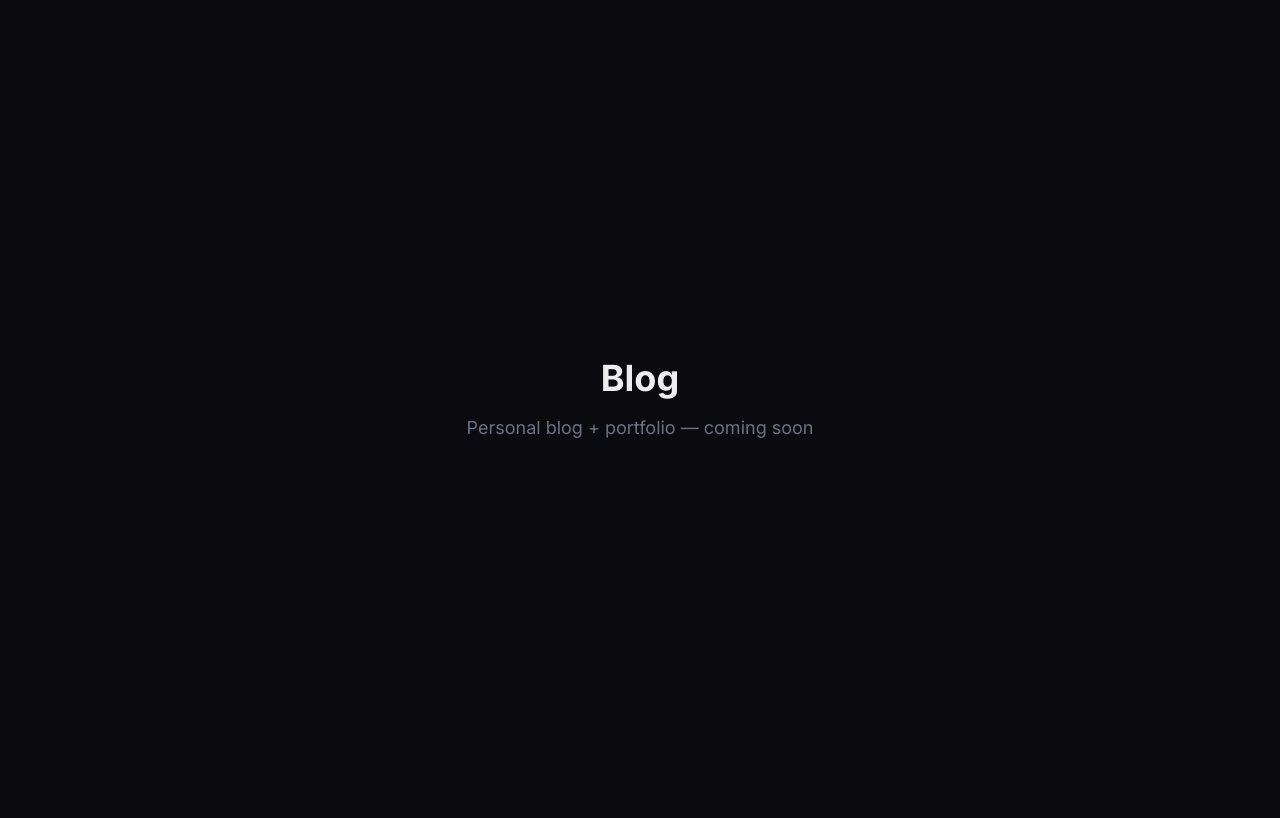
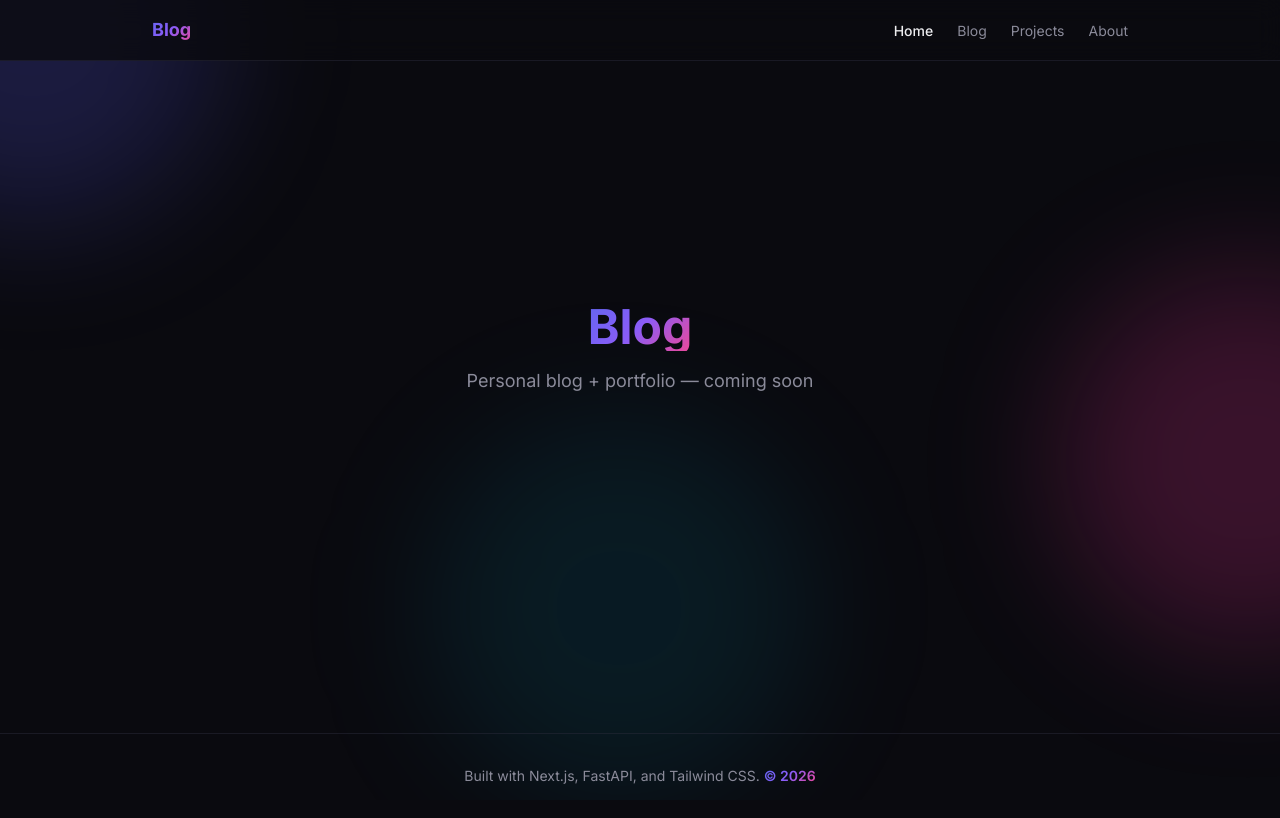
Before and after one commit to szchan/blog, a Next.js app in the folder apps/web/: page / in a window 1280 px wide. Built offline with nearby package versions, Linux system fonts and the light colour scheme.

Commit message:
feat: add layout components, UI primitives, and public route group

```diff
--- /dev/null
+++ b/apps/web/app/(public)/layout.tsx
@@ -0,0 +1,17 @@
+import type { ReactNode } from "react";
+import { Footer } from "@/components/layout/Footer";
+import { GradientBackground } from "@/components/effects/GradientBackground";
+import { Navbar } from "@/components/layout/Navbar";
+
+export default function PublicLayout({ children }: { children: ReactNode }) {
+  return (
+    <>
+      <GradientBackground />
+      <Navbar />
+      <main className="mx-auto min-h-[calc(100vh-8rem)] max-w-5xl px-6 py-12">
+        {children}
+      </main>
+      <Footer />
+    </>
+  );
+}
--- /dev/null
+++ b/apps/web/app/(public)/page.tsx
@@ -0,0 +1,10 @@
+export default function Home() {
+  return (
+    <div className="flex min-h-[60vh] flex-col items-center justify-center text-center">
+      <h1 className="text-5xl font-bold gradient-text">Blog</h1>
+      <p className="mt-4 text-lg text-muted">
+        Personal blog + portfolio — coming soon
+      </p>
+    </div>
+  );
+}
--- a/apps/web/app/page.tsx
+++ /dev/null
@@ -1,10 +0,0 @@
-export default function Home() {
-  return (
-    <main className="flex min-h-screen flex-col items-center justify-center p-24">
-      <h1 className="text-4xl font-bold">Blog</h1>
-      <p className="mt-4 text-lg text-gray-500">
-        Personal blog + portfolio — coming soon
-      </p>
-    </main>
-  );
-}
--- /dev/null
+++ b/apps/web/components/effects/GradientBackground.tsx
@@ -0,0 +1,9 @@
+export function GradientBackground() {
+  return (
+    <div className="pointer-events-none fixed inset-0 -z-10 overflow-hidden">
+      <div className="absolute -top-40 -left-40 h-96 w-96 rounded-full bg-indigo-500/20 blur-3xl" />
+      <div className="absolute top-1/3 -right-40 h-96 w-96 rounded-full bg-pink-500/20 blur-3xl" />
+      <div className="absolute bottom-0 left-1/3 h-96 w-96 rounded-full bg-cyan-500/10 blur-3xl" />
+    </div>
+  );
+}
--- /dev/null
+++ b/apps/web/components/layout/Footer.tsx
@@ -0,0 +1,10 @@
+export function Footer() {
+  return (
+    <footer className="border-t border-border/50 px-6 py-8 text-center text-sm text-muted">
+      <p>
+        Built with Next.js, FastAPI, and Tailwind CSS. {" "}
+        <span className="gradient-text font-semibold">© {new Date().getFullYear()}</span>
+      </p>
+    </footer>
+  );
+}
--- /dev/null
+++ b/apps/web/components/layout/Navbar.tsx
@@ -0,0 +1,47 @@
+"use client";
+
+import Link from "next/link";
+import { usePathname } from "next/navigation";
+
+const navLinks = [
+  { href: "/", label: "Home" },
+  { href: "/blog", label: "Blog" },
+  { href: "/projects", label: "Projects" },
+  { href: "/about", label: "About" },
+];
+
+export function Navbar() {
+  const pathname = usePathname();
+
+  return (
+    <header className="sticky top-0 z-50 border-b border-border/50 bg-background/80 backdrop-blur-md">
+      <nav className="mx-auto flex max-w-5xl items-center justify-between px-6 py-4">
+        <Link href="/" className="text-lg font-bold gradient-text">
+          Blog
+        </Link>
+        <ul className="flex gap-6">
+          {navLinks.map((link) => {
+            const isActive =
+              link.href === "/"
+                ? pathname === "/"
+                : pathname.startsWith(link.href);
+            return (
+              <li key={link.href}>
+                <Link
+                  href={link.href}
+                  className={`text-sm transition-colors ${
+                    isActive
+                      ? "text-foreground font-medium"
+                      : "text-muted hover:text-foreground"
+                  }`}
+                >
+                  {link.label}
+                </Link>
+              </li>
+            );
+          })}
+        </ul>
+      </nav>
+    </header>
+  );
+}
--- /dev/null
+++ b/apps/web/components/ui/Badge.tsx
@@ -0,0 +1,14 @@
+import type { ReactNode } from "react";
+
+interface BadgeProps {
+  children: ReactNode;
+  variant?: "default" | "gradient";
+}
+
+export function Badge({ children, variant = "default" }: BadgeProps) {
+  const styles =
+    variant === "gradient"
+      ? "gradient-text font-semibold"
+      : "text-muted bg-surface-light rounded-full px-3 py-1 text-xs";
+  return <span className={styles}>{children}</span>;
+}
--- /dev/null
+++ b/apps/web/components/ui/Button.tsx
@@ -0,0 +1,35 @@
+import Link from "next/link";
+import type { ReactNode } from "react";
+
+type Variant = "primary" | "secondary" | "ghost";
+
+interface ButtonProps {
+  children: ReactNode;
+  href: string;
+  variant?: Variant;
+  className?: string;
+}
+
+const variantClasses: Record<Variant, string> = {
+  primary:
+    "bg-gradient-to-r from-indigo-500 via-purple-500 to-pink-500 text-white hover:shadow-lg hover:shadow-purple-500/25",
+  secondary:
+    "glass text-foreground hover:border-white/20",
+  ghost: "text-muted hover:text-foreground",
+};
+
+export function Button({
+  children,
+  href,
+  variant = "primary",
+  className = "",
+}: ButtonProps) {
+  return (
+    <Link
+      href={href}
+      className={`inline-flex items-center justify-center gap-2 rounded-lg px-5 py-2.5 text-sm font-medium transition-all ${variantClasses[variant]} ${className}`}
+    >
+      {children}
+    </Link>
+  );
+}
--- /dev/null
+++ b/apps/web/components/ui/GlassCard.tsx
@@ -0,0 +1,14 @@
+import type { ReactNode } from "react";
+
+interface GlassCardProps {
+  children: ReactNode;
+  className?: string;
+}
+
+export function GlassCard({ children, className = "" }: GlassCardProps) {
+  return (
+    <div className={`glass gradient-border rounded-2xl ${className}`}>
+      {children}
+    </div>
+  );
+}
```
